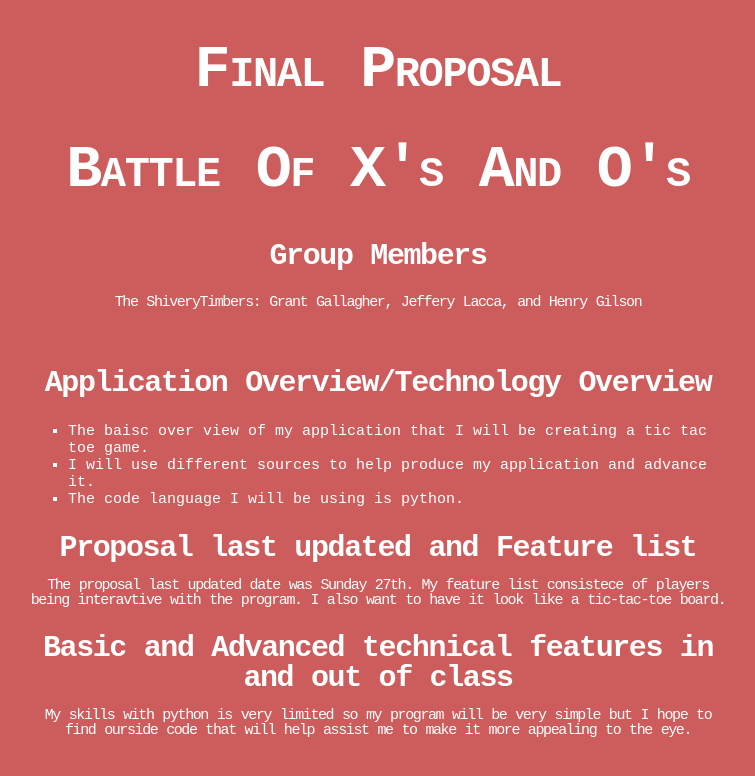
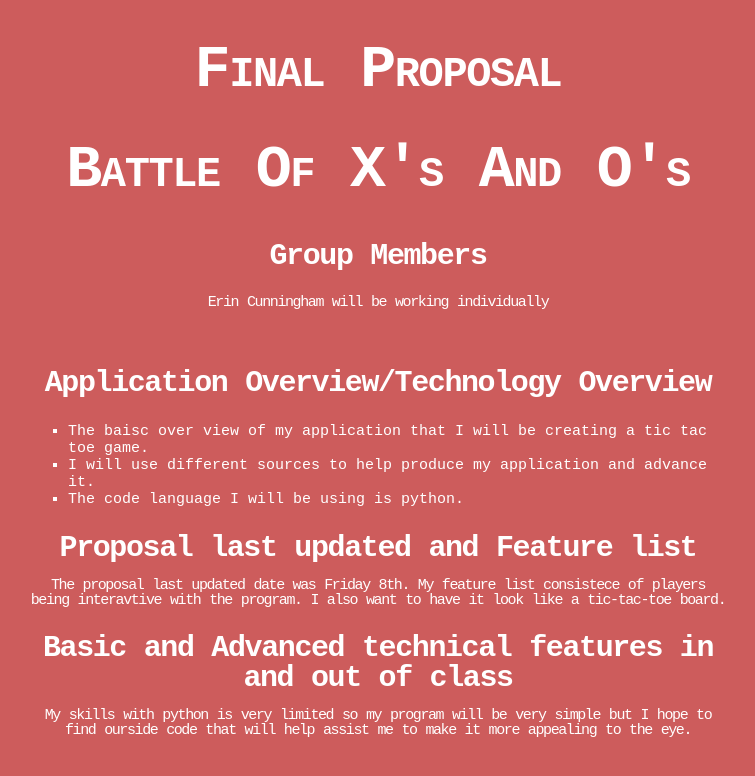
Before and after one commit to ErinC-ham4/final-project-sprint5, a plain HTML site: page index.html in a window 1280 px wide. Shown: the whole page, without its empty margins (262-1017 px from the left). Drawn offline with Linux system fonts and the light colour scheme.

Commit message:
Add files via upload
updates

```diff
--- a/index.html
+++ b/index.html
@@ -99,10 +99,7 @@
 
       <h2 class="team"> Group Members</h2>
       <p>
-        The ShiveryTimbers:
-        Grant Gallagher,
-        Jeffery Lacca, and
-        Henry Gilson
+        Erin Cunningham will be working individually
 
       </p>
       <br />
@@ -115,7 +112,7 @@
       </ul>
 <h2 class= "intro"> Proposal last updated and Feature list<Hobby>
 <Actvity><p>
-  The proposal last updated date was Sunday 27th.
+  The proposal last updated date was Friday 8th.
   My feature list consistece of players being interavtive with the program.
   I also want to have it look like a tic-tac-toe board.
 </p></Actvity></h2>
```
